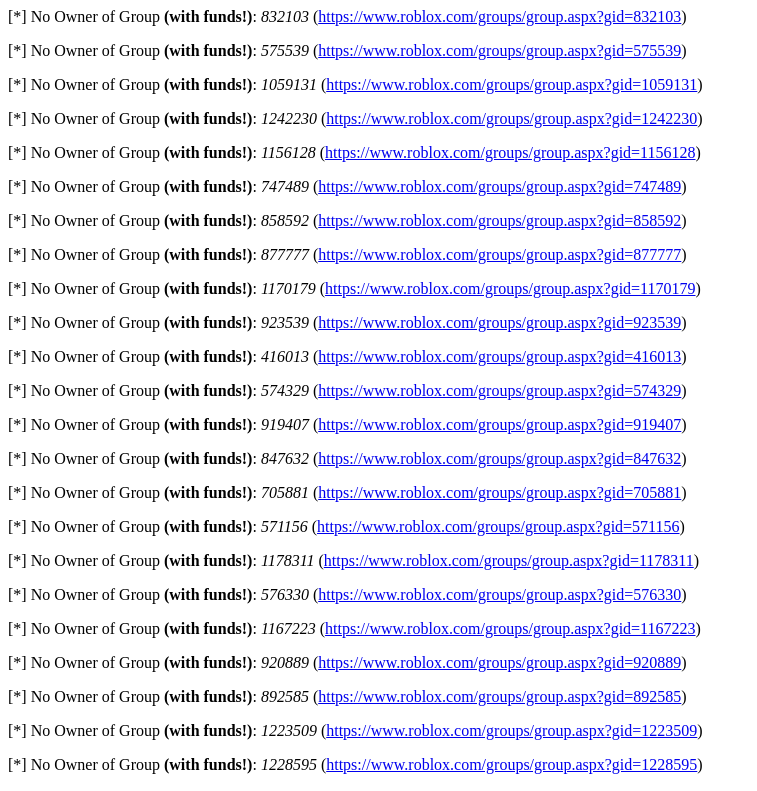
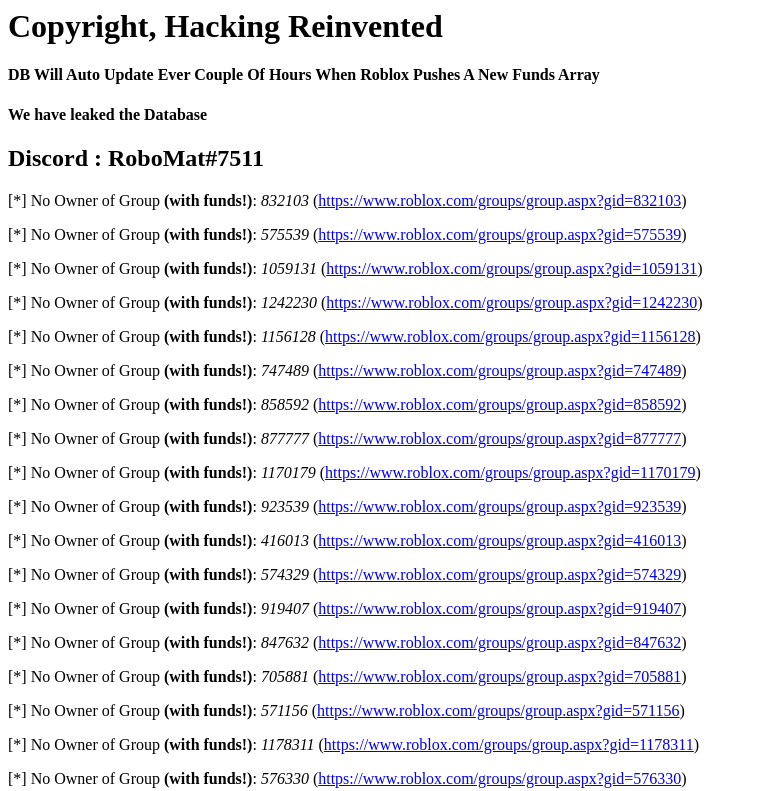
Before and after one commit to HackingReinvented/FundsDB, a plain HTML site: page index.html in a window 1280 px wide. Shown: the top 791 px of the page, without its empty margins (0-757 px from the left). Drawn offline with Linux system fonts and the light colour scheme.

Commit message:
Update and rename found_groups_with_funds.html to index.html

```diff
--- a/found_groups_with_funds.html
+++ b/index.html
@@ -1,3 +1,7 @@
+<h1>Copyright, Hacking Reinvented</h1>
+<h4>DB Will Auto Update Ever Couple Of Hours When Roblox Pushes A New Funds Array</h4>
+<h4>We have leaked the Database</h4>
+<h2>Discord : RoboMat#7511</h2>
 <p>[*] No Owner of Group <b>(with funds!)</b>: <i>832103</i> (<a href="https://www.roblox.com/groups/group.aspx?gid=832103">https://www.roblox.com/groups/group.aspx?gid=832103</a>)<br></p>
 <p>[*] No Owner of Group <b>(with funds!)</b>: <i>575539</i> (<a href="https://www.roblox.com/groups/group.aspx?gid=575539">https://www.roblox.com/groups/group.aspx?gid=575539</a>)<br></p>
 <p>[*] No Owner of Group <b>(with funds!)</b>: <i>1059131</i> (<a href="https://www.roblox.com/groups/group.aspx?gid=1059131">https://www.roblox.com/groups/group.aspx?gid=1059131</a>)<br></p>
```
